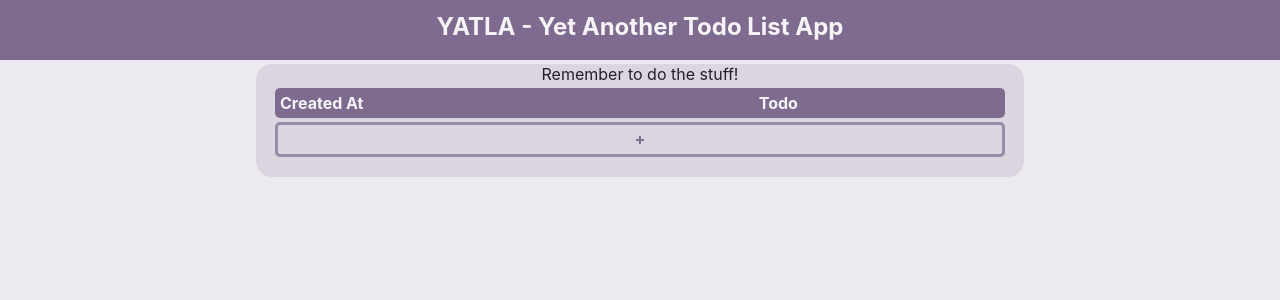
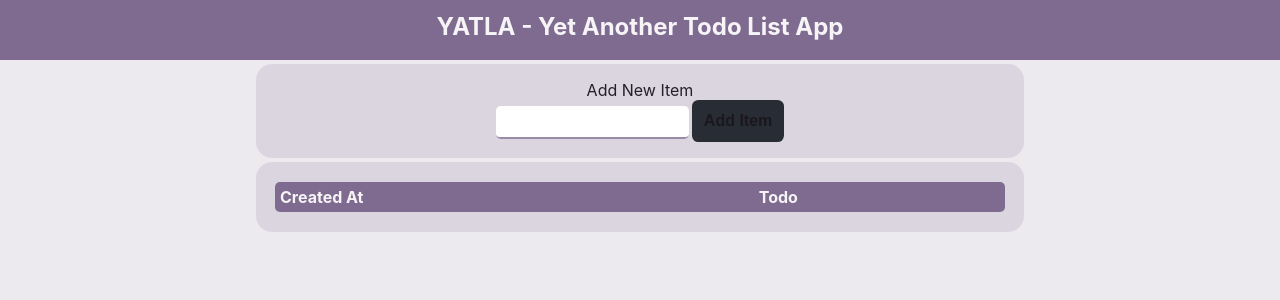
Before and after one commit to lparkermg/yet-another-todo-list-app, a React (Create React App) app in the folder src/ui/yatla-ui/: page / in a window 1280 px wide. Shown: the top 300 px of the page. Built offline with nearby package versions, Linux system fonts and the light colour scheme; no server answers.

Commit message:
Added NewItem field, updated todo list. + Added styles.

```diff
--- a/src/ui/yatla-ui/src/App.css
+++ b/src/ui/yatla-ui/src/App.css
@@ -15,7 +15,7 @@ body {
   padding-top:0.75rem
 }
 
-.TodoList-Container {
+.Container {
   margin-top: 0.25rem;
   align-items:center;
   background-color: #DAD5DF;
@@ -25,6 +25,7 @@ body {
   color: #241F29;
   border-radius: 1rem;
   padding-bottom: 1rem;
+  padding-top: 1rem;
 }
 
 .TodoList-Table {
@@ -88,13 +89,17 @@ tr th:last-child {
   background-color: #9A8BA7;
   margin-top:5rem;
   border-radius: 1rem;
-  transition: 0.3s;
+  transition: 0.1s;
   color: #F6F4F7;
 }
 
 .TodoItem-Row:hover {
   background-color: #BFB5C7;
   color: #241F29;
+}
+
+.TodoItem-Row:active td{
+  border-bottom: 0.1rem solid #282c34;
 }
 
 .TodoItem-Row td{
@@ -118,6 +123,48 @@ tr th:last-child {
   color: #F6F4F7;
 }
 
+.TodoItem-Button {
+  background-color: #9A8BA7;
+  color: #F6F4F7;
+  border:none;
+  border-radius: 0.4rem;
+  padding:0.75rem;
+  margin-left:0.2rem;
+  font-size:1rem;
+  font-weight: bold;
+  transition:0.25s;
+}
+.TodoItem-Button:disabled, .TodoItem-Button:disabled:hover {
+  background-color:#282c34;
+  color: #1B171F;
+}
+
+.TodoItem-Button:hover {
+  background-color: #F6F4F7;
+  color: #9A8BA7;
+}
+
+.TodoItem-Button:active {
+  outline:none;
+  border-bottom: 0.15rem solid #282c34;
+  border-right: 0.15rem solid #282c34;
+  padding:0.72rem;
+}
+
+.TodoItem-InputText {
+  border:0 solid;
+  border-bottom:0.15rem solid #9A8BA7;
+  border-radius:0.3rem;
+  padding:0.5rem;
+  transition:0.5s
+}
+
+.TodoItem-InputText:focus {
+  outline:none;
+  border:0 solid;
+  border-bottom:0.15rem solid #282c34;
+}
+
 .App-header {
   background-color: #282c34;
   min-height: 100vh;
--- a/src/ui/yatla-ui/src/App.js
+++ b/src/ui/yatla-ui/src/App.js
@@ -3,25 +3,46 @@ import './App.css';
 import React, { useState, useEffect } from 'react';
 import NavigationBar from './Components/NavigationBar';
 import TodoList from './Components/TodoList';
+import NewItem from './Components/NewItem';
 
 function App() {
   const [items, setItems] = useState([]);
+  const [intervalId, setIntervalId] = useState("");
 
   useEffect(() => {
+    loadData();
+    clearInterval(intervalId);
+    setIntervalId(setInterval(() => {loadData()}, 10000));
+    function loadData(){
       fetch("https://localhost:8001/todo")
       .then((res) => {
         return res.text();
-      })
+      },
+      (error) => console.log(error))
       .then(
         (result) => {
           setItems(result ? JSON.parse(result) : []);
+        },
+        (error) => console.log(error));
     }
-      );
   }, [])
+
+  function handleSubmitNewItem(item){
+    const body = JSON.stringify({data: item});
+    fetch("https://localhost:8001/todo",{
+      method: 'POST',
+      headers: {
+        'Content-Type':'application/json'
+      },
+      body: body
+    })
+    .then(res => console.log("Done"), error => console.log(error));
+  }
 
   return (
     <div className="App">
       <NavigationBar/>
+      <NewItem onClick={handleSubmitNewItem} />
       <TodoList listItems={items}/>
     </div>
   );
--- /dev/null
+++ b/src/ui/yatla-ui/src/Components/NewItem.jsx
@@ -0,0 +1,17 @@
+import React, { useState } from 'react';
+
+function NewItem(props){
+    const [itemText, setItemText] = useState("");
+
+    return (
+        <div className="Container">
+            Add New Item
+            <div>
+                <input className="TodoItem-InputText" type="text" onChange={e => setItemText(e.target.value)} maxLength="512"/>
+                <button className="TodoItem-Button" onClick={() => props.onClick(itemText)} disabled={itemText === undefined || itemText === ""}>Add Item</button>
+            </div>
+        </div>
+    );
+}
+
+export default NewItem;
--- a/src/ui/yatla-ui/src/Components/TodoList.jsx
+++ b/src/ui/yatla-ui/src/Components/TodoList.jsx
@@ -11,8 +11,7 @@ class TodoList extends Component {
             return row;
         })
         return (
-            <div className="TodoList-Container">
-                Remember to do the stuff!
+            <div className="Container">
                 <table className="TodoList-Table">
                     <thead>
                         <tr className="TodoList-Table__Header">
@@ -21,9 +20,6 @@ class TodoList extends Component {
                         </tr>
                     </thead>
                     <tbody>
-                        <tr className="TodoItem-Row__AddNew">
-                            <td colSpan="2">+</td>
-                        </tr>
                         {[].concat.apply([], items)}
                     </tbody>
                 </table>
```
Lines whose indentation alone changed are shown as unchanged.
